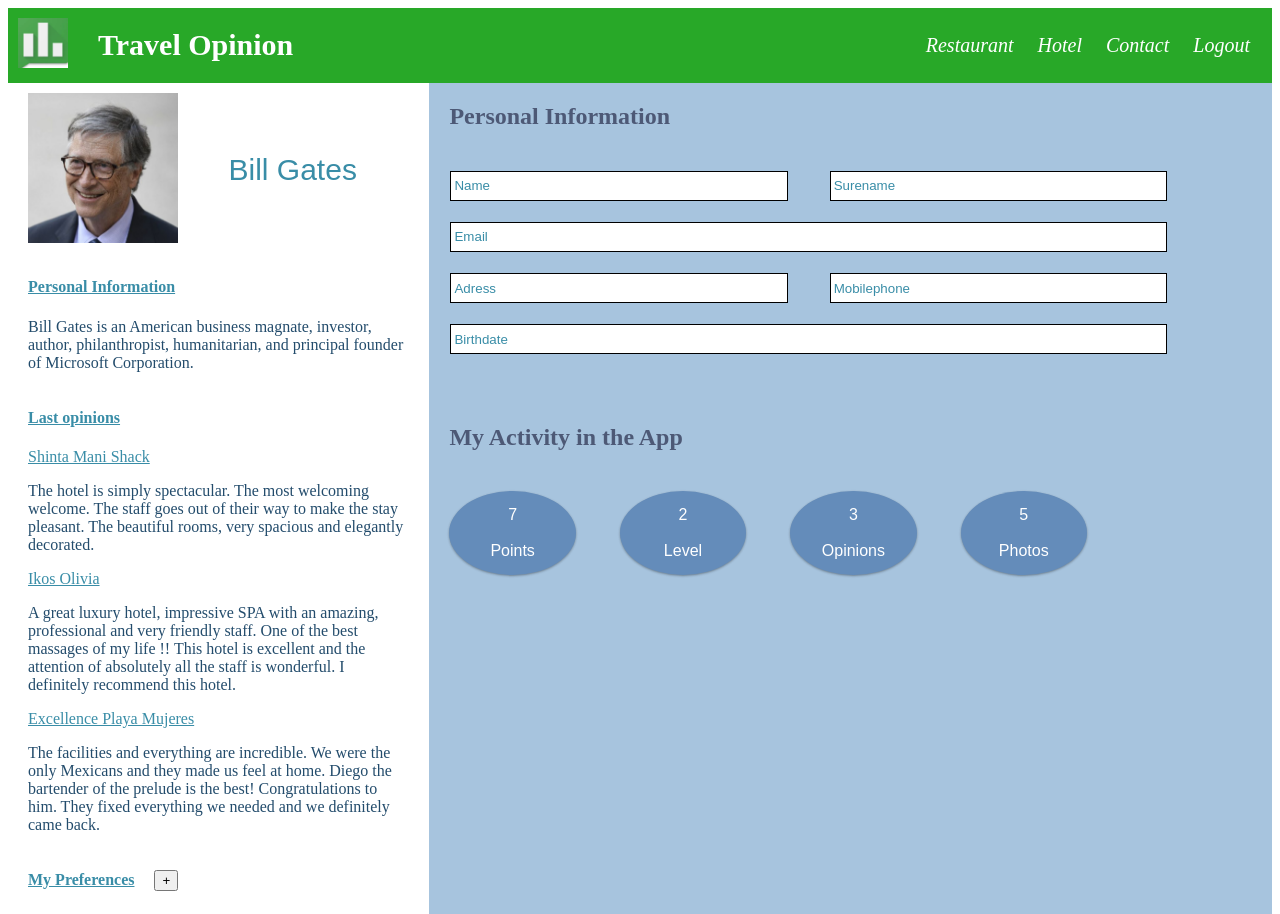
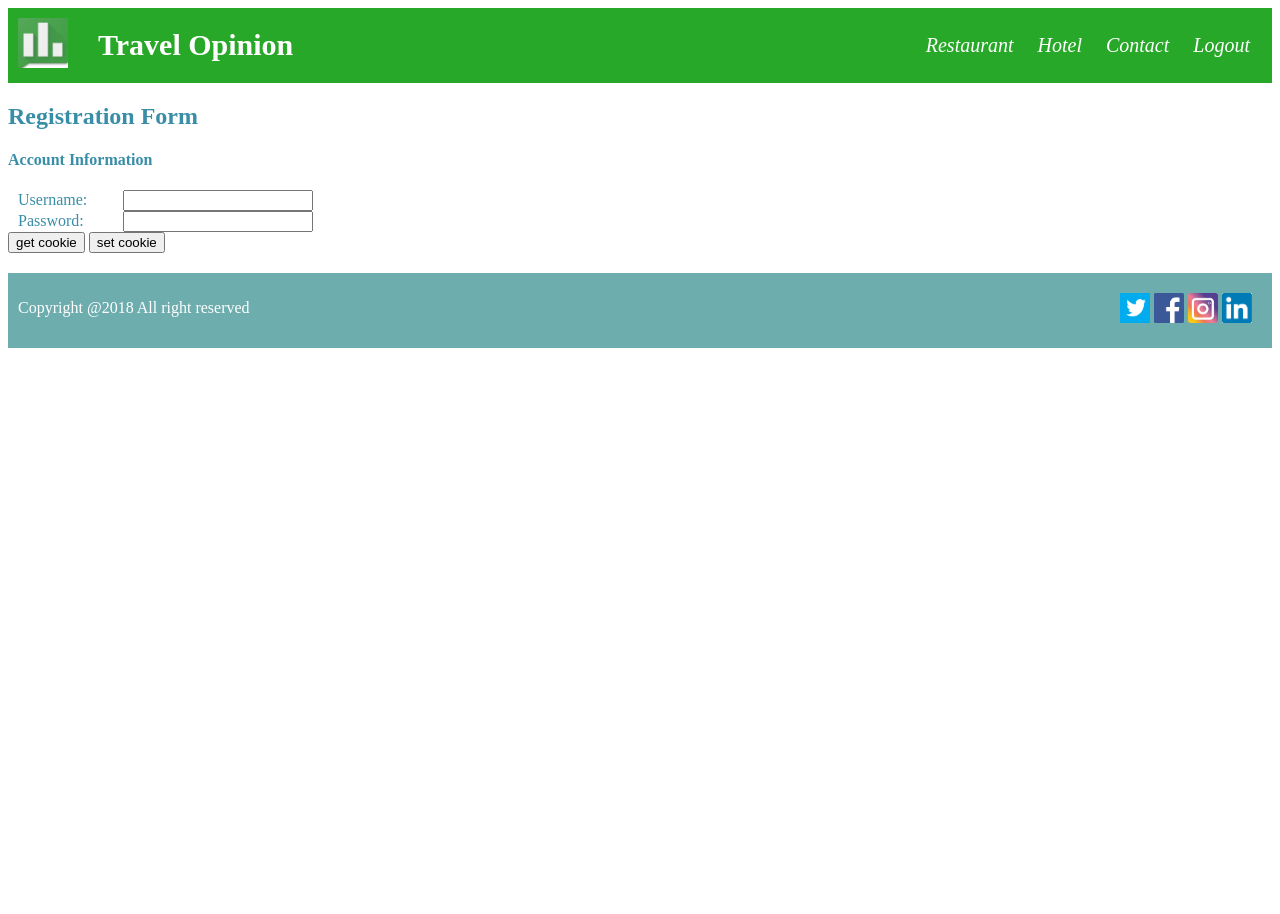
Before and after one commit to Davizf/IU-Block2, a plain HTML site: page index.html in a window 1280 px wide. Shown: the top 914 px of the page. After the commit the page ends 800 px from the top, so only its background shows below. Drawn offline with nearby package versions, Linux system fonts and the light colour scheme; a script that the page names is missing.

Commit message:
Add files via upload

```diff
--- a/animation/animation.js
+++ b/animation/animation.js
@@ -18,18 +18,18 @@ function addKeyword(){
 
   for(i=0; i<word.length&&!out; i++){
     if(document.getElementById(word[i]).value==""&& $(z[i]).css('display')=='block'){
+      alert("There is an unedited box!");
       out = true;
-      alert("There is an unedited box!");
     }
   }
 
   for(i=0; i<z.length&&!out; i++){
-    cont++;
     x = $(z[i]).css('display');
     if(x=='none'){
       document.getElementById(key[i]).style.display="block";
       out = true;
     }
+    cont++;
   }
   if(cont==6){
     alert("Maximum number of keywords!");
@@ -56,7 +56,7 @@ function opinionBox3(){
 };
 function cerrarPopup(n){
   document.getElementById(n).style.display="none";
-}
+};
 
 
 function logout(){
@@ -65,29 +65,29 @@ function logout(){
   $("#rightContent").hide();
   $("#hiddenMenu").show();
 
-}
+};
 
 function register(){
   $(".rightBox").hide();
   $(".leftBox").hide();
   $("#registerBox").show();
-}
+};
 
 
-/*  W3school copy and paste
-Problem -> can save the cookie file in the path
-function setCookie(cname,cvalue,exdays) {
+
+function setCookie(cname, cvalue, exdays) {
   var d = new Date();
   d.setTime(d.getTime() + (exdays*24*60*60*1000));
-    var expires = "expires=" + d.toGMTString();
+  var expires = "expires="+ d.toUTCString();
   document.cookie = cname + "=" + cvalue + ";" + expires + ";path=/";
-}
+};
+
 
 function getCookie(cname) {
   var name = cname + "=";
   var decodedCookie = decodeURIComponent(document.cookie);
   var ca = decodedCookie.split(';');
-    for(var i = 0; i < ca.length; i++) {
+  for(var i = 0; i <ca.length; i++) {
     var c = ca[i];
     while (c.charAt(0) == ' ') {
           c = c.substring(1);
@@ -97,17 +97,4 @@ function getCookie(cname) {
       }
   }
   return "";
-}
-
-function checkCookie() {
-    var user=getCookie("username");
-    if (user != "") {
-        alert("Welcome again " + user);
-    } else {
-       user = prompt("Please enter your name:","");
-       if (user != "" && user != null) {
-           setCookie("username", user, 30);
-       }
-    }
-}
-*/
+};
--- a/index.html
+++ b/index.html
@@ -327,24 +327,19 @@
 
       <div id="registerBox">
 
-        <!--
-          Problems
-          In html
-          1. How to use correcly form with input
-          2. Separate the lefside name and the rightside box
-        -->
+
         <h2>Registration Form</h2>
 
         <h4>Account Information</h4>
         <form>
-          Username:
-          <input type="text" name="" value="">
+          <label for="username">Username:</label>
+          <input type="text" name="username" value="" id="username">
           <br/>
-          Password:
-          <input type="text" name="" value="">
+          <label for="password"> Password:</label>
+          <input type="text" name="" value="" id="password">
         </form>
-        <button>clear</button>
-        <button onclick="checkCookie();">save</button>
+        <button onclick="getCookie("username");">get cookie</button>
+        <button onclick="setCookie("username", user, 365);">set cookie</button>
 
 
       </div>
--- a/style/style.css
+++ b/style/style.css
@@ -46,7 +46,7 @@ section{
 .leftBox{
   float: left;
   width:33.33%;
-  height: 1100px;
+  height: 1200px;
 }
 
 .pInfo{
@@ -199,7 +199,7 @@ section{
   background-color: #A7C4DE;
   float: right;
   width:66.66%;
-  height: 1100px;
+  height: 1200px;
 }
 
 .pInfoBox h2{
@@ -715,14 +715,14 @@ footer{
 
 
 /*  Block 2 Part 2*/
-/*
+
 .leftBox{
   display: none;
 }
 .rightBox{
   display: none;
 }
-*/
+
 #hiddenMenu{
   display: none;
 }
@@ -730,12 +730,16 @@ footer{
   color: #398DA7;
   height: auto;
   margin-bottom: 20px;
-  /**/display: none;
+  /*display: none;*/
 }
 #registerBox h4{
   clear: both;
 }
-#registerBox input[type=text]{
+#registerBox label{
+  margin-left: 10px;
+  display: inline-block;
+  width: 8%;
+}
+#registerBox input{
   width: 15%;
-  margin-left: 5em;
 }
```
Lines whose indentation alone changed are shown as unchanged.
